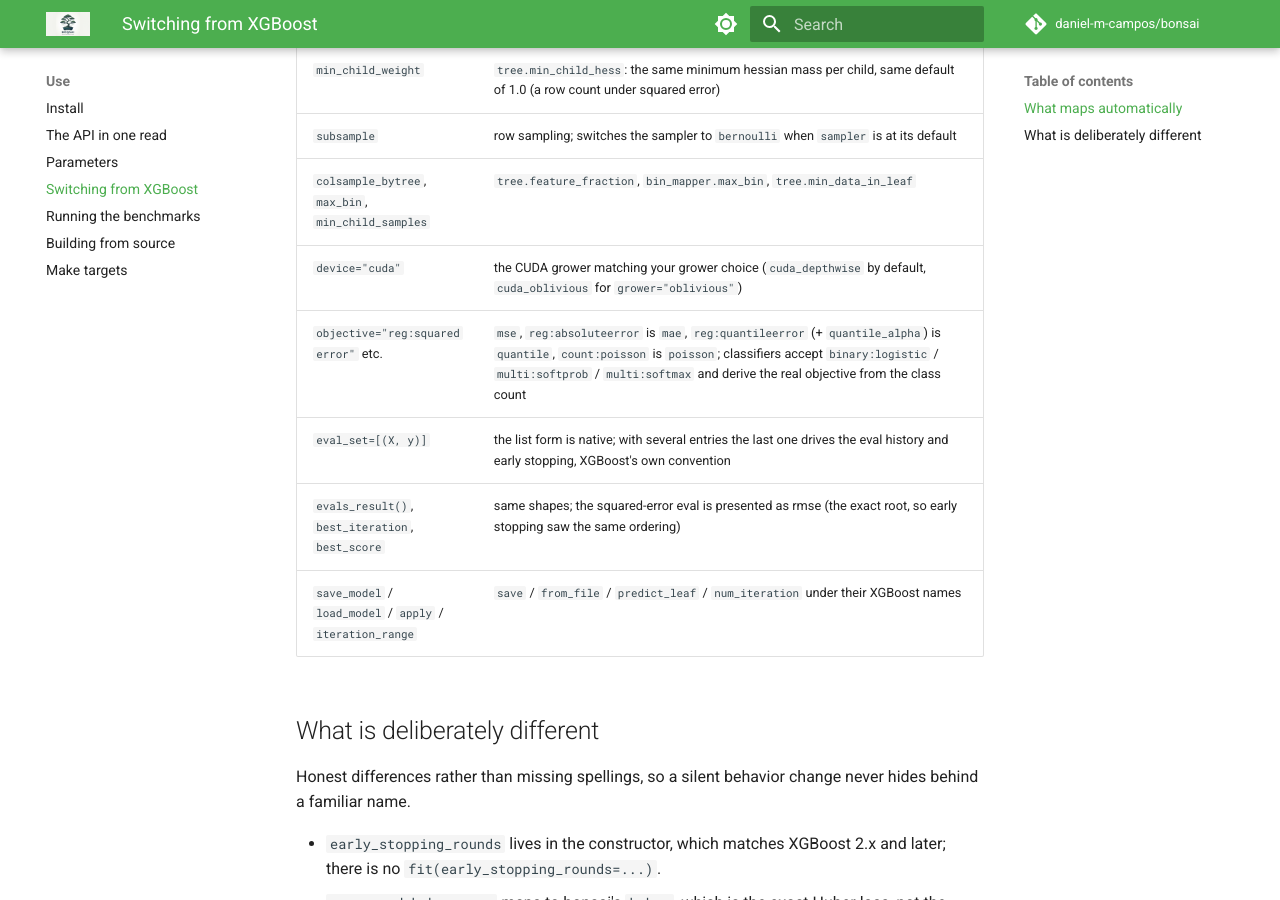
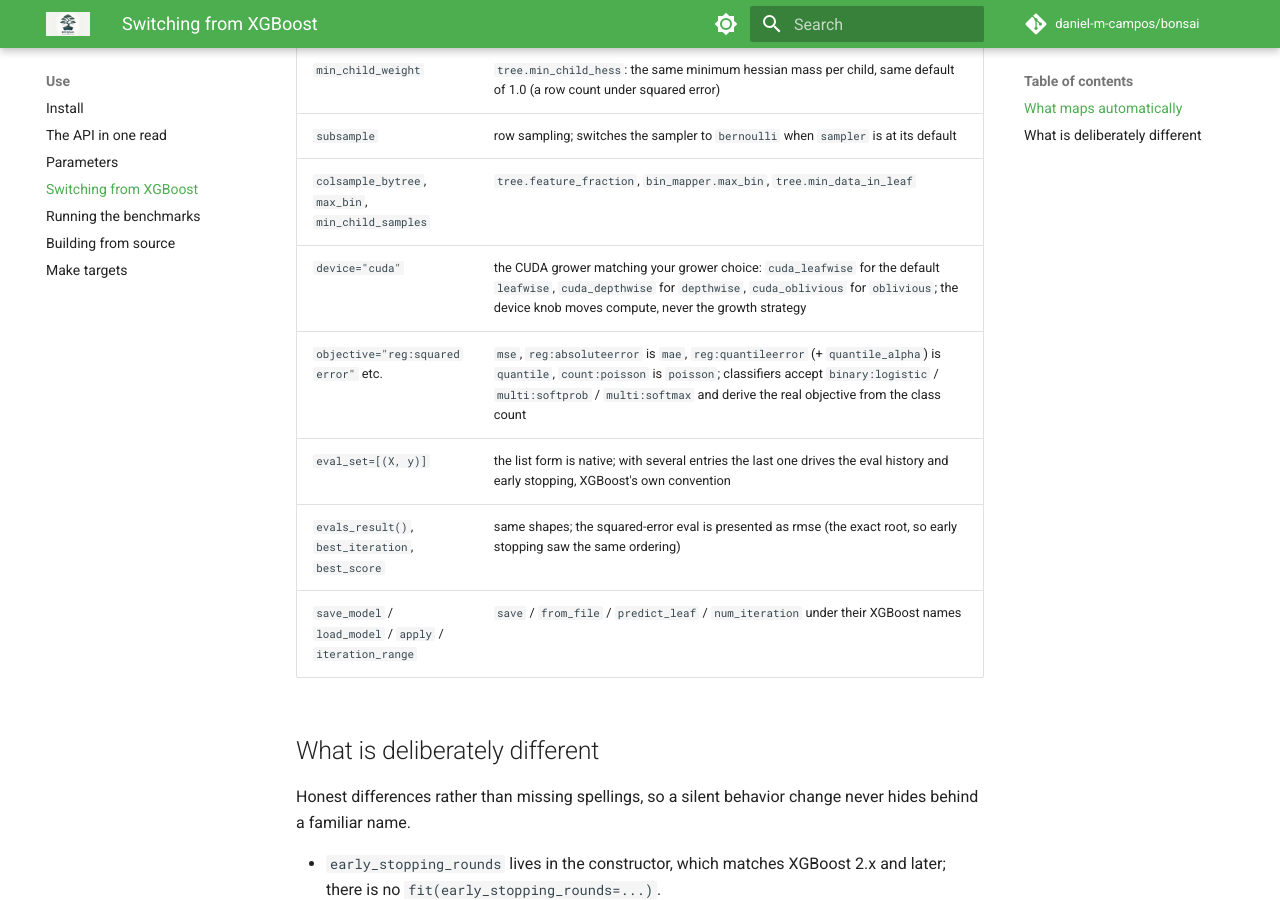
Before and after one commit to daniel-m-campos/bonsai, an MkDocs documentation site: the page built from docs/use/from-xgboost.md, in a window 1280 px wide and 900 px high, scrolled down 1210 px. Built offline with MkDocs 1.6.1 and Material for MkDocs 9.7.7, drawn with Linux system fonts in a browser that asks for light colours; comment, search, counter and statistics services are not loaded.

Commit message:
fix(compat): device=cuda honors the growth strategy
The mapping substituted cuda_depthwise for leafwise (the nearest
CUDA grower before cuda_leafwise existed), so device=cuda silently
trained depth-wise trees where the same config on CPU trained
best-first ones, including the estimator default. The mapping is
now a pure prefix: device moves compute, never the model class.
Docs listing two CUDA growers gain the third.

```diff
--- a/docs/use/from-xgboost.md
+++ b/docs/use/from-xgboost.md
@@ -44,7 +44,7 @@
 | `min_child_weight` | `tree.min_child_hess`: the same minimum hessian mass per child, same default of 1.0 (a row count under squared error) |
 | `subsample` | row sampling; switches the sampler to `bernoulli` when `sampler` is at its default |
 | `colsample_bytree`, `max_bin`, `min_child_samples` | `tree.feature_fraction`, `bin_mapper.max_bin`, `tree.min_data_in_leaf` |
-| `device="cuda"` | the CUDA grower matching your grower choice (`cuda_depthwise` by default, `cuda_oblivious` for `grower="oblivious"`) |
+| `device="cuda"` | the CUDA grower matching your grower choice: `cuda_leafwise` for the default `leafwise`, `cuda_depthwise` for `depthwise`, `cuda_oblivious` for `oblivious`; the device knob moves compute, never the growth strategy |
 | `objective="reg:squarederror"` etc. | `mse`, `reg:absoluteerror` is `mae`, `reg:quantileerror` (+ `quantile_alpha`) is `quantile`, `count:poisson` is `poisson`; classifiers accept `binary:logistic` / `multi:softprob` / `multi:softmax` and derive the real objective from the class count |
 | `eval_set=[(X, y)]` | the list form is native; with several entries the last one drives the eval history and early stopping, XGBoost's own convention |
 | `evals_result()`, `best_iteration`, `best_score` | same shapes; the squared-error eval is presented as rmse (the exact root, so early stopping saw the same ordering) |
```
Also changed, not shown: CHANGELOG.md (+3 -0 lines), docs/report.md (+2 -2 lines), docs/use/api-tour.md (+1 -1 lines), docs/use/install.md (+1 -1 lines), 2 other files.
